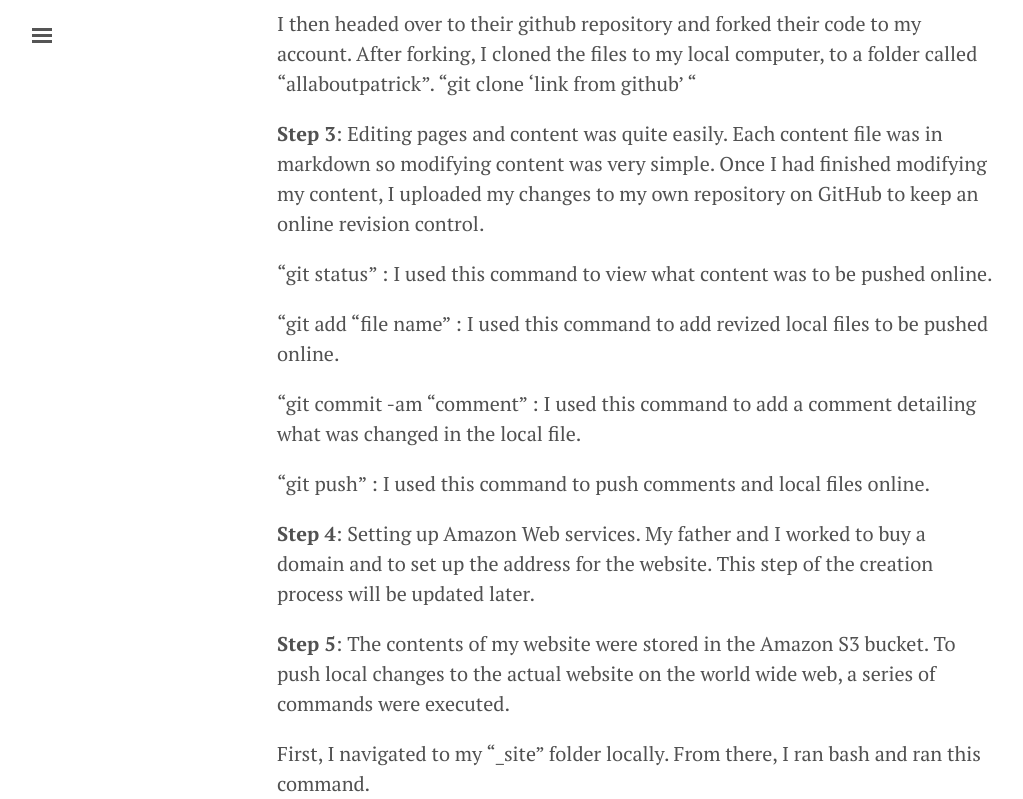
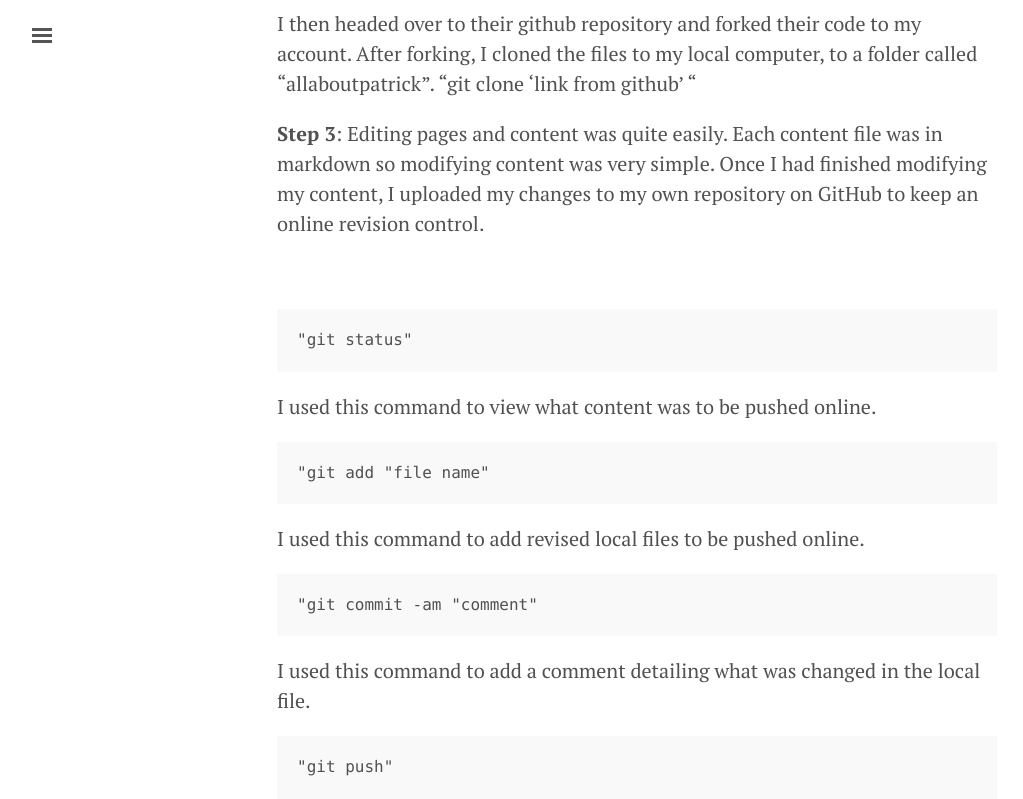
Before and after one commit to patrickhuang112/allaboutpatrick, a Jekyll site: the page built from website.md, in a window 1280 px wide and 1400 px high, scrolled down 553 px. Shown: the top 799 px of the window, without its empty margins (3-1026 px from the left). Built offline with Jekyll 4.4.1, drawn with Linux system fonts in a browser that asks for light colours; some of the changed text lies outside the part shown; grey boxes are pictures that could not be loaded.

Commit message:
new updates to procedures and revision of information

```diff
--- a/_config.yml
+++ b/_config.yml
@@ -7,8 +7,8 @@
 
 # Setup
 title:               All About Patrick
-tagline:             'Everything about me'
-description:         'A website containing information and projects from me.'
+tagline:             ''
+description:         'Patrick Huang: SRHS 2019'
 url:                 http://www.youtube.com/user/xtradv112
 baseurl:             ''
 paginate:            5
--- a/_includes/sidebar.html
+++ b/_includes/sidebar.html
@@ -9,8 +9,8 @@
   </div>
 
   <nav class="sidebar-nav">
-    <a class="sidebar-nav-item{% if page.url == site.baseurl %} active{% endif %}" href="{{ site.baseurl }}/">Home (latest posts)</a>
 
+	<a class="sidebar-nav-item{% if page.url == site.baseurl %} active{% endif %}" href="{{ site.baseurl }}/">Home</a>
     {% comment %}
       The code below dynamically generates a sidebar nav of pages with
       `layout: page` in the front-matter. See readme for usage.
--- a/website.md
+++ b/website.md
@@ -18,16 +18,32 @@
 
 <b>Step 3</b>: Editing pages and content was quite easily. Each content file was in markdown so modifying content was very simple. Once I had finished modifying my content, I uploaded my changes to my own repository on GitHub to keep an online revision control.
 
+<br />
 
-"git status" : I used this command to view what content was to be pushed online.
+<pre>"git status" </pre> I used this command to view what content was to be pushed online.
 
-"git add "file name" : I used this command to add revized local files to be pushed online.
+<pre>"git add "file name" </pre> I used this command to add revised local files to be pushed online.
 
-"git commit -am "comment" : I used this command to add a comment detailing what was changed in the local file.
+<pre>"git commit -am "comment" </pre> I used this command to add a comment detailing what was changed in the local file.
 
-"git push" : I used this command to push comments and local files online.
+<pre>"git push" </pre>I used this command to push comments and local files online.
+<Br />
+<br />
+<Br />
+<br />
+<b>Step 4</b>: Setting up Amazon Web services. My father and I worked to buy a domain and to set up the address for the website. Below is a screenshot of the settings of the bucket that the files are located.
+<br />
+<br />
+<img src= "https://allaboutpatrick.files.wordpress.com/2018/09/ss6.png?ssl=1&w=450" style = "margin: auto"/>
+<br />
+<br />
+<br />
+<img src= "https://allaboutpatrick.files.wordpress.com/2018/09/ss5.png?ssl=1&w=450" style = "margin: auto" />
+<br />
+<br />
+<img src= "https://allaboutpatrick.files.wordpress.com/2018/09/ss4.png?ssl=1&w=450" style = "margin: auto" />
 
-<b>Step 4</b>: Setting up Amazon Web services. My father and I worked to buy a domain and to set up the address for the website. This step of the creation process will be updated later.
+
 
 <b>Step 5</b>: The contents of my website were stored in the Amazon S3 bucket. To push local changes to the actual website on the world wide web, a series of commands were executed.
 
```
Also changed, not shown: about.md (+1 -5 lines), coding.md (deleted, +0 -10 lines), editing.md (+14 -2 lines), index.html (+5 -32 lines), index.md (added, +9 -0 lines), posts.html (added, +40 -0 lines), programming.md (added, +16 -0 lines).
